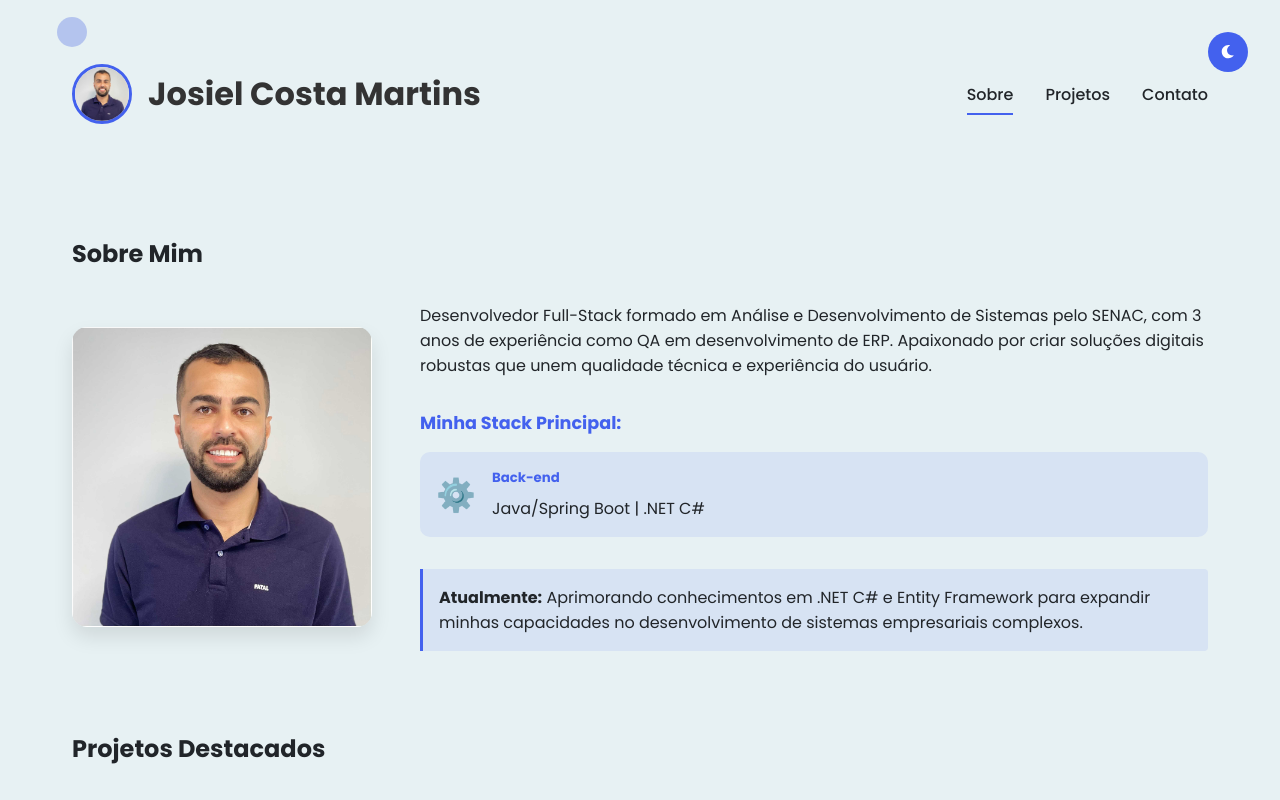
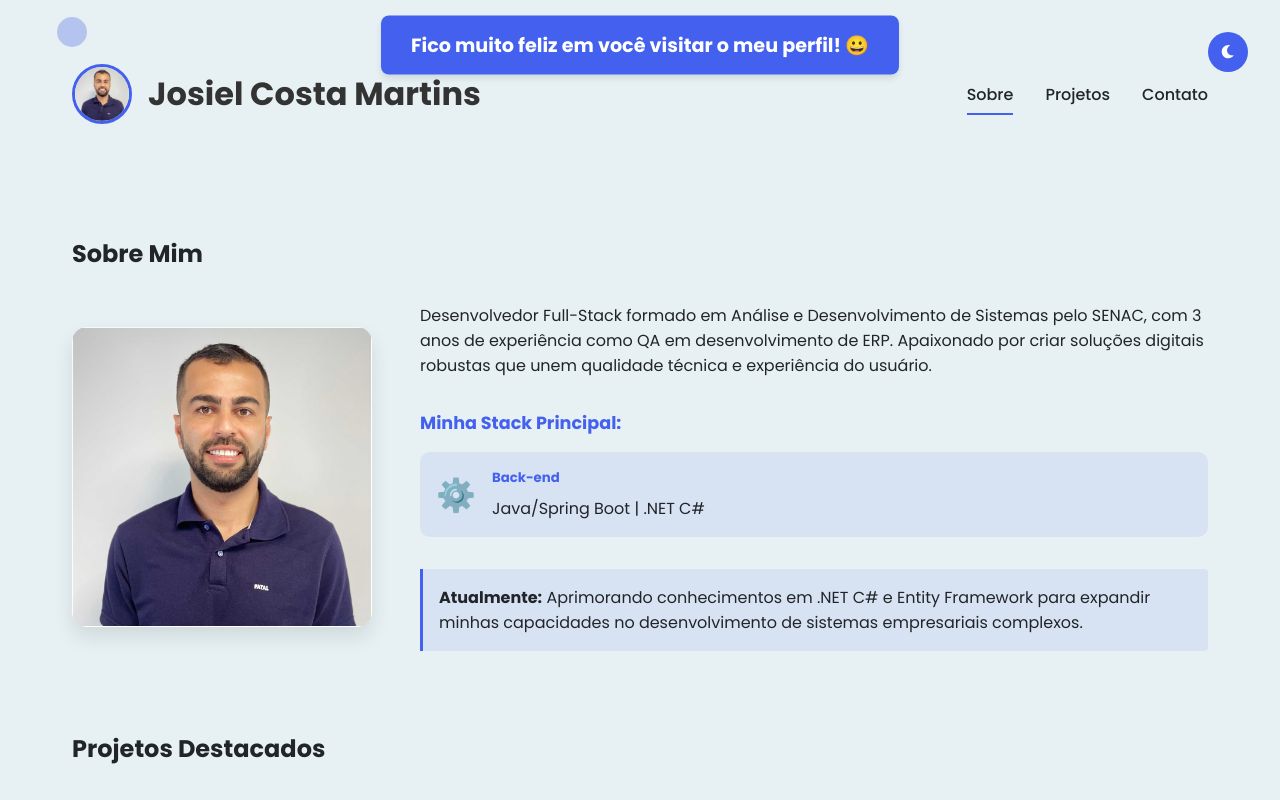
Before and after one commit to Josielcosta138/meu-portifolio, a React (Vite) app: page / in a window 1280 px wide. Shown: the top 800 px of the page. Built offline with nearby package versions, Linux system fonts and the light colour scheme.

Commit message:
Implementado Alert de Boas vindas

```diff
--- a/src/App.css
+++ b/src/App.css
@@ -647,3 +647,35 @@ footer {
   height: 100%;
   position: relative;
 }
+
+
+.welcome-modal {
+  position: fixed;
+  top: 20px; /* Distância do topo */
+  left: 50%;
+  transform: translateX(-50%);
+  background-color: var(--primary);
+  color: white;
+  padding: 15px 30px;
+  border-radius: 8px;
+  box-shadow: 0 4px 6px rgba(0, 0, 0, 0.1);
+  z-index: 9999;
+  max-width: 90%;
+  text-align: center;
+}
+
+.welcome-content h3 {
+  margin: 0;
+  font-size: 1.2rem;
+  white-space: nowrap;
+}
+
+/* Animação de flutuação sutil */
+@keyframes float {
+  0%, 100% { transform: translateX(-50%) translateY(0); }
+  50% { transform: translateX(-50%) translateY(-5px); }
+}
+
+.welcome-modal {
+  animation: float 3s ease-in-out infinite;
+}
--- a/src/App.jsx
+++ b/src/App.jsx
@@ -32,7 +32,24 @@ function App() {
   const [activeSection, setActiveSection] = useState('sobre');
   const [cursorPosition, setCursorPosition] = useState({ x: 0, y: 0 });
   const [currentSkills, setCurrentSkills] = useState(0);
+  const [showWelcome, setShowWelcome] = useState(false);
 
+  useEffect(() => {
+    // Mostrar após 1 segundo
+    const showTimer = setTimeout(() => {
+      setShowWelcome(true);
+    }, 1000);
+
+    // Esconder após 3 segundos (1000ms para mostrar + 2000ms visível)
+    const hideTimer = setTimeout(() => {
+      setShowWelcome(false);
+    }, 6000);
+
+    return () => {
+      clearTimeout(showTimer);
+      clearTimeout(hideTimer);
+    };
+  }, []);
 
   const skillGroups = [
     {
@@ -121,6 +138,25 @@ function App() {
 
   return (
     <div className={`app ${darkMode ? 'dark' : 'light'}`}>
+
+ {/* Modal de boas-vindas */}
+ <AnimatePresence>
+        {showWelcome && (
+          <motion.div
+            className="welcome-modal"
+            initial={{ opacity: 0, scale: 0.8 }}
+            animate={{ opacity: 1, scale: 1 }}
+            exit={{ opacity: 0, scale: 0.8 }}
+            transition={{ duration: 0.5, ease: "easeInOut" }}
+          >
+            <div className="welcome-content">
+              <h3>Fico muito feliz em você visitar o meu perfil! 😀</h3>
+            </div>
+          </motion.div>
+        )}
+      </AnimatePresence>
+
+
       {/* Cursor personalizado */}
       <motion.div
         className="custom-cursor"
```
